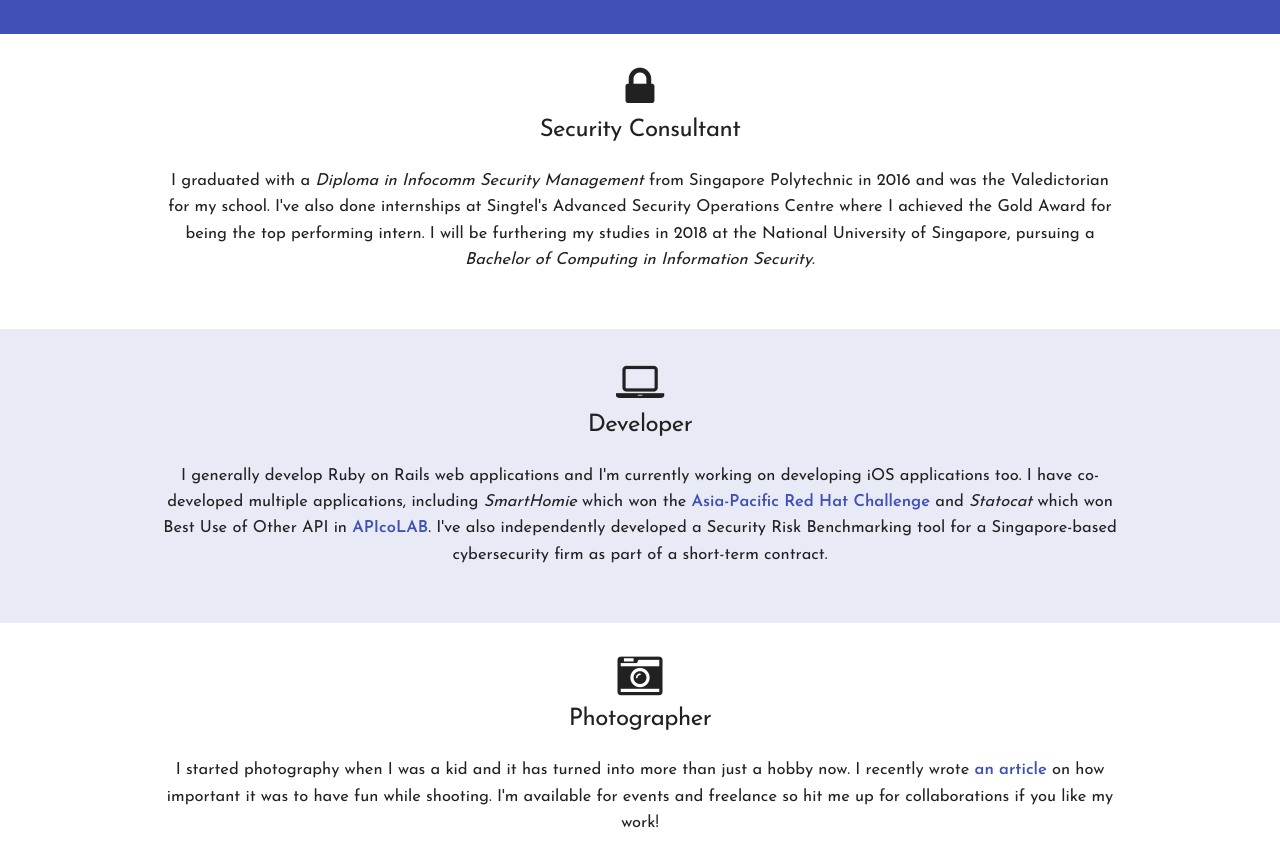
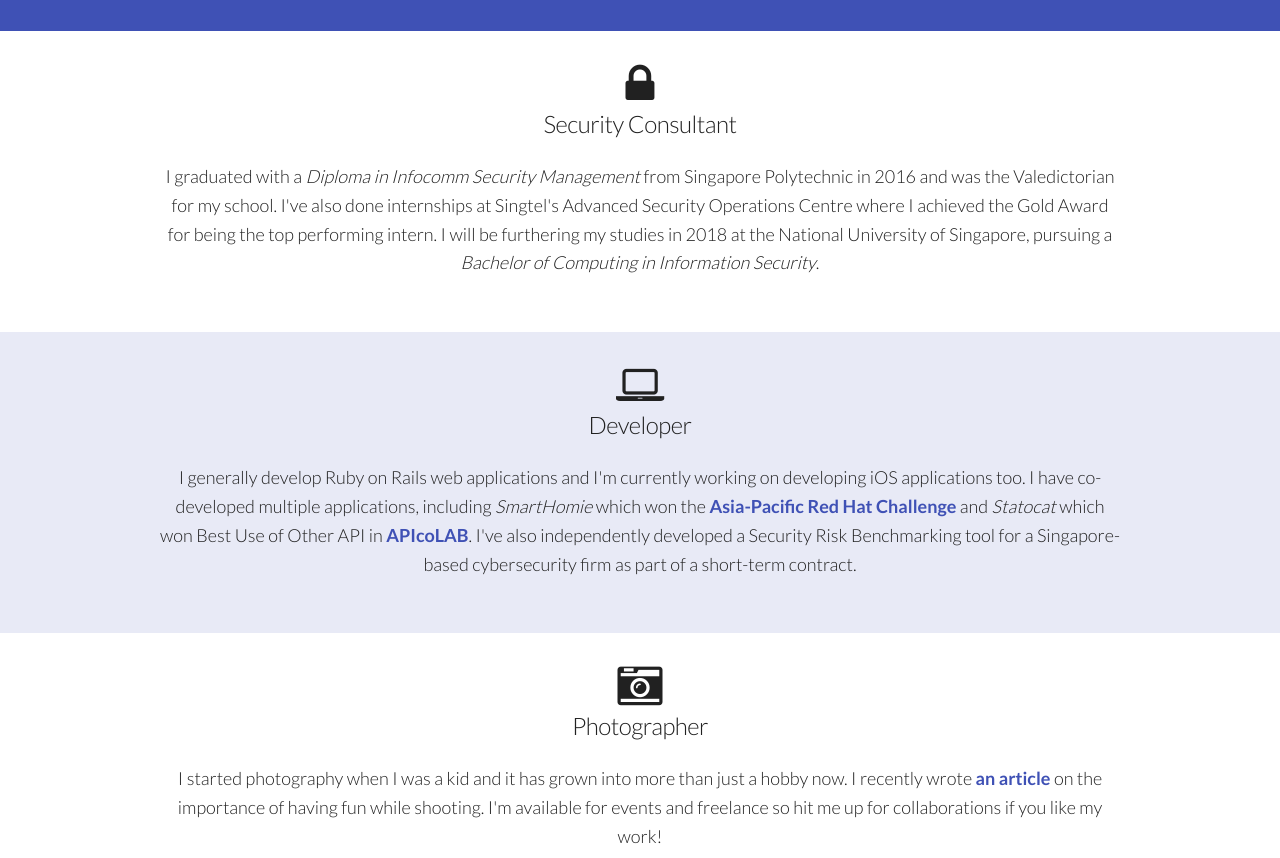
Before and after one commit to prechuthan/engerium.github.io, a plain HTML site: page index.html in a window 1280 px wide. Shown: the part 375-1233 px from the top of the page. Drawn offline with nearby package versions, Linux system fonts and the light colour scheme.

Commit message:
Changed font to Lato + cleanup

```diff
--- a/css/style.css
+++ b/css/style.css
@@ -1,49 +1,56 @@
-body  {
-  font-family: 'Josefin Sans', sans-serif;
-  background-color: #FFFFFF;
+body {
+  font-family: "Lato", sans-serif;
+  background-color: #ffffff;
   color: #212121;
   margin: 0;
 }
 
-h1, h2, h3, h4, h5, h6 {
-  font-weight: 600;
-}
-
-h4, h5, h6 {
+h1,
+h2,
+h3 {
   font-weight: 400;
 }
 
+h4,
+h5,
+h6 {
+  font-weight: 300;
+}
+
 p {
-  font-size: 1.1em;
+  font-size: 1.2em;
+  font-weight: 300;
 }
 
 a {
-  color: #FFFFFF;
+  color: #ffffff;
+  text-decoration: none;
 }
 
 a:visited {
   text-decoration: none;
-  color: #FFFFFF;
+  color: #ffffff;
 }
 
 a:hover {
   text-decoration: none;
-  color: #FFEA00;
+  color: #ffea00;
 }
 
 a:focus {
   text-decoration: none;
-  color: #FFEA00;
+  color: #ffea00;
 }
 
-a:hover, a:active {
+a:hover,
+a:active {
   text-decoration: none;
-  color: #FFEA00;
+  color: #ffea00;
 }
 
 .header {
-  background-color: #3F51B5;
-  color: #FFFFFF;
+  background-color: #3f51b5;
+  color: #ffffff;
   text-align: center;
   padding-top: 3em;
   padding-bottom: 3em;
@@ -68,26 +75,26 @@ a:hover, a:active {
 }
 
 .security {
-  background-color: #FFFFFF;
+  background-color: #ffffff;
 }
 
 .developer {
-  background-color: #E8EAF6;
+  background-color: #e8eaf6;
 }
 
 .photographer {
-  background-color: #FFFFFF;
+  background-color: #ffffff;
 }
 
 .text-link {
   font-weight: 600;
-  color: #3F51B5 !important;
+  color: #3f51b5 !important;
   text-decoration: none;
 }
 
 .footer {
-  background-color: #3F51B5;
-  color: #FFFFFF;
+  background-color: #3f51b5;
+  color: #ffffff;
   text-align: center;
   padding-top: 0.6em;
   padding-bottom: 0.3em;
--- a/index.html
+++ b/index.html
@@ -1,22 +1,24 @@
 <!DOCTYPE html>
 <html lang="en">
+
 <head>
   <!-- Basic page needs -->
   <meta charset="utf-8">
   <title>Preshant Achuthan</title>
 
   <!-- Description meta -->
-    <meta name="description" content="Hi there! I'm Preshant Achuthan, an aspiring Infocomm Security Professional. I enjoy developing iOS/Web applications and I'm an avid photographer too!"/>
+  <meta name="description" content="Hi there! I'm Preshant Achuthan, an aspiring Infocomm Security Professional. I enjoy developing iOS/Web applications and I'm an avid photographer too!"
+  />
 
   <!-- Mobile specific meta -->
   <meta name="viewport" content="width=device-width, initial-scale=1">
 
   <!-- Font -->
-		<link href='https://fonts.googleapis.com/css?family=Josefin+Sans:300,400,600' rel='stylesheet' type='text/css'>
+  <link href='https://fonts.googleapis.com/css?family=Lato:100,300,400,700' rel='stylesheet' type='text/css'>
 
   <!-- CSS -->
   <link href="https://cdnjs.cloudflare.com/ajax/libs/skeleton/2.0.4/skeleton.min.css" rel="stylesheet">
-    <link href="https://cdnjs.cloudflare.com/ajax/libs/font-awesome/4.7.0/css/font-awesome.min.css" rel="stylesheet" >
+  <link href="https://cdnjs.cloudflare.com/ajax/libs/font-awesome/4.7.0/css/font-awesome.min.css" rel="stylesheet">
   <link href="css/zoom.css" rel="stylesheet">
   <link href="css/style.css" rel="stylesheet">
   <link href="img/favicon.ico" rel="icon" type="image/x-icon">
@@ -27,22 +29,24 @@
   <script src="js/transition.js"></script>
   <script src="js/zoom.min.js"></script>
   <script>
-      (function(i,s,o,g,r,a,m){i['GoogleAnalyticsObject']=r;i[r]=i[r]||function(){
-      (i[r].q=i[r].q||[]).push(arguments)},i[r].l=1*new Date();a=s.createElement(o),
-      m=s.getElementsByTagName(o)[0];a.async=1;a.src=g;m.parentNode.insertBefore(a,m)
-      })(window,document,'script','https://www.google-analytics.com/analytics.js','ga');
+    (function (i, s, o, g, r, a, m) {
+      i['GoogleAnalyticsObject'] = r; i[r] = i[r] || function () {
+        (i[r].q = i[r].q || []).push(arguments)
+      }, i[r].l = 1 * new Date(); a = s.createElement(o),
+        m = s.getElementsByTagName(o)[0]; a.async = 1; a.src = g; m.parentNode.insertBefore(a, m)
+    })(window, document, 'script', 'https://www.google-analytics.com/analytics.js', 'ga');
 
     ga('create', 'UA-101924885-1', 'auto');
     ga('send', 'pageview');
   </script>
   <script>
-      <!-- Console log easter -->
-			$(function() {
+    $(function () {
       console.log("Hi there! Check out my contact information on ways to get in touch!");
     });
   </script>
 
 </head>
+
 <body>
 
   <!-- Intro -->
@@ -52,13 +56,27 @@
       <h1>Preshant Achuthan</h1>
       <h5>Security Consultant - Developer - Photographer</h5>
       <div class="contact">
-            <a href="mailto:engerium@gmail.com"><i class="fa fa-envelope-o fa-lg fa-fw" aria-hidden="true"></i></a>
-            <a href="https://www.facebook.com/prechuthan"><i class="fa fa-facebook fa-lg fa-fw" aria-hidden="true"></i></a>
-            <a href="https://twitter.com/prechuthan"><i class="fa fa-twitter fa-lg fa-fw" aria-hidden="true"></i></a>
-            <a href="https://github.com/prechuthan"><i class="fa fa-github fa-lg fa-fw" aria-hidden="true"></i></a>
-            <a href="https://www.instagram.com/prechuthan"><i class="fa fa-instagram fa-lg fa-fw" aria-hidden="true"></i></a>
-            <a href="https://500px.com/preshant"><i class="fa fa-500px fa-lg fa-fw" aria-hidden="true"></i></a>
-            <a href="https://medium.com/@preshant"><i class="fa fa-medium fa-lg fa-fw" aria-hidden="true"></i></a>
+        <a href="mailto:engerium@gmail.com">
+          <i class="fa fa-envelope-o fa-lg fa-fw" aria-hidden="true"></i>
+        </a>
+        <a href="https://www.facebook.com/prechuthan">
+          <i class="fa fa-facebook fa-lg fa-fw" aria-hidden="true"></i>
+        </a>
+        <a href="https://twitter.com/prechuthan">
+          <i class="fa fa-twitter fa-lg fa-fw" aria-hidden="true"></i>
+        </a>
+        <a href="https://github.com/prechuthan">
+          <i class="fa fa-github fa-lg fa-fw" aria-hidden="true"></i>
+        </a>
+        <a href="https://www.instagram.com/prechuthan">
+          <i class="fa fa-instagram fa-lg fa-fw" aria-hidden="true"></i>
+        </a>
+        <a href="https://500px.com/preshant">
+          <i class="fa fa-500px fa-lg fa-fw" aria-hidden="true"></i>
+        </a>
+        <a href="https://medium.com/@preshant">
+          <i class="fa fa-medium fa-lg fa-fw" aria-hidden="true"></i>
+        </a>
       </div>
     </div>
   </div>
@@ -69,7 +87,12 @@
       <i class="fa fa-lock fa-3x fa-fw" aria-hidden="true"></i>
       <h5>Security Consultant</h5>
       <div class="container">
-            <p>I graduated with a <i>Diploma in Infocomm Security Management</i> from Singapore Polytechnic in 2016 and was the Valedictorian for my school. I've also done internships at Singtel's Advanced Security Operations Centre where I achieved the Gold Award for being the top performing intern. I will be furthering my studies in 2018 at the National University of Singapore, pursuing a <i>Bachelor of Computing in Information Security</i>.</p>
+        <p>I graduated with a
+          <i>Diploma in Infocomm Security Management</i> from Singapore Polytechnic in 2016 and was the Valedictorian for my
+          school. I've also done internships at Singtel's Advanced Security Operations Centre where I achieved the Gold Award
+          for being the top performing intern. I will be furthering my studies in 2018 at the National University of Singapore,
+          pursuing a
+          <i>Bachelor of Computing in Information Security</i>.</p>
       </div>
     </div>
   </div>
@@ -80,7 +103,14 @@
       <i class="fa fa-laptop fa-3x fa-fw" aria-hidden="true"></i>
       <h5>Developer</h5>
       <div class="container">
-            <p>I generally develop Ruby on Rails web applications and I'm currently working on developing iOS applications too. I have co-developed multiple applications, including <i>SmartHomie</i> which won the <a class="text-link" href="https://www.cio-asia.com/tech/industries/singapore-polytechnic-wins-this-years-red-hat-challengelabs-in-apac/" target="_blank">Asia-Pacific Red Hat Challenge</a> and <i>Statocat</i> which won Best Use of Other API in <a class="text-link" href="https://www.facebook.com/UPsingapore/posts/804680769585209" target="_blank">APIcoLAB</a>. I've also independently developed a Security Risk Benchmarking tool for a Singapore-based cybersecurity firm as part of a short-term contract.</p>
+        <p>I generally develop Ruby on Rails web applications and I'm currently working on developing iOS applications too.
+          I have co-developed multiple applications, including
+          <i>SmartHomie</i> which won the
+          <a class="text-link" href="https://www.cio-asia.com/tech/industries/singapore-polytechnic-wins-this-years-red-hat-challengelabs-in-apac/"
+            target="_blank">Asia-Pacific Red Hat Challenge</a> and
+          <i>Statocat</i> which won Best Use of Other API in
+          <a class="text-link" href="https://www.facebook.com/UPsingapore/posts/804680769585209" target="_blank">APIcoLAB</a>. I've also independently developed a Security Risk Benchmarking tool for a Singapore-based cybersecurity
+          firm as part of a short-term contract.</p>
       </div>
     </div>
   </div>
@@ -92,7 +122,9 @@
       <h5>Photographer</h5>
       <div class="container">
 
-          <p>I started photography when I was a kid and it has turned into more than just a hobby now. I recently wrote <a class= "text-link" href="https://medium.com/@preshant/funtography-4711bb8f0bb6" target="_blank">an article</a> on how important it was to have fun while shooting. I'm available for events and freelance so hit me up for collaborations if you like my work!</p>
+        <p>I started photography when I was a kid and it has grown into more than just a hobby now. I recently wrote
+          <a class="text-link" href="https://medium.com/@preshant/funtography-4711bb8f0bb6" target="_blank">an article</a> on the importance of having fun while shooting. I'm available for events and freelance so hit me
+          up for collaborations if you like my work!</p>
 
         <div>
           <div class="four columns">
@@ -138,15 +170,30 @@
   <div class="row footer">
     <div class="twelve columns">
       <div class="contact">
-            <a href="mailto:engerium@gmail.com"><i class="fa fa-envelope-o fa-fw" aria-hidden="true"></i></a>
-            <a href="https://www.facebook.com/engerium"><i class="fa fa-facebook fa-fw" aria-hidden="true"></i></a>
-            <a href="https://twitter.com/pda_yan"><i class="fa fa-twitter fa-fw" aria-hidden="true"></i></a>
-            <a href="https://github.com/engerium"><i class="fa fa-github fa-fw" aria-hidden="true"></i></a>
-            <a href="https://www.instagram.com/pda_yan"><i class="fa fa-instagram fa-fw" aria-hidden="true"></i></a>
-            <a href="https://500px.com/preshant"><i class="fa fa-500px fa-fw" aria-hidden="true"></i></a>
-            <a href="https://medium.com/@preshant"><i class="fa fa-medium fa-fw" aria-hidden="true"></i></a>
+        <a href="mailto:engerium@gmail.com">
+          <i class="fa fa-envelope-o fa-fw" aria-hidden="true"></i>
+        </a>
+        <a href="https://www.facebook.com/engerium">
+          <i class="fa fa-facebook fa-fw" aria-hidden="true"></i>
+        </a>
+        <a href="https://twitter.com/pda_yan">
+          <i class="fa fa-twitter fa-fw" aria-hidden="true"></i>
+        </a>
+        <a href="https://github.com/engerium">
+          <i class="fa fa-github fa-fw" aria-hidden="true"></i>
+        </a>
+        <a href="https://www.instagram.com/pda_yan">
+          <i class="fa fa-instagram fa-fw" aria-hidden="true"></i>
+        </a>
+        <a href="https://500px.com/preshant">
+          <i class="fa fa-500px fa-fw" aria-hidden="true"></i>
+        </a>
+        <a href="https://medium.com/@preshant">
+          <i class="fa fa-medium fa-fw" aria-hidden="true"></i>
+        </a>
       </div>
     </div>
   </div>
 </body>
+
 </html>
```
Also changed, not shown: img/showcase-alt/1.jpg (deleted), img/showcase-alt/2.jpg (deleted), img/showcase-alt/3.jpg (deleted), img/showcase-alt/4.jpg (deleted), img/showcase-alt/5.jpg (deleted), img/showcase-alt/6.jpg (deleted), img/showcase-alt/7.jpg (deleted), img/showcase-alt/8.jpg (deleted), img/showcase-alt/9.jpg (deleted). Lines whose indentation alone changed are shown as unchanged.
